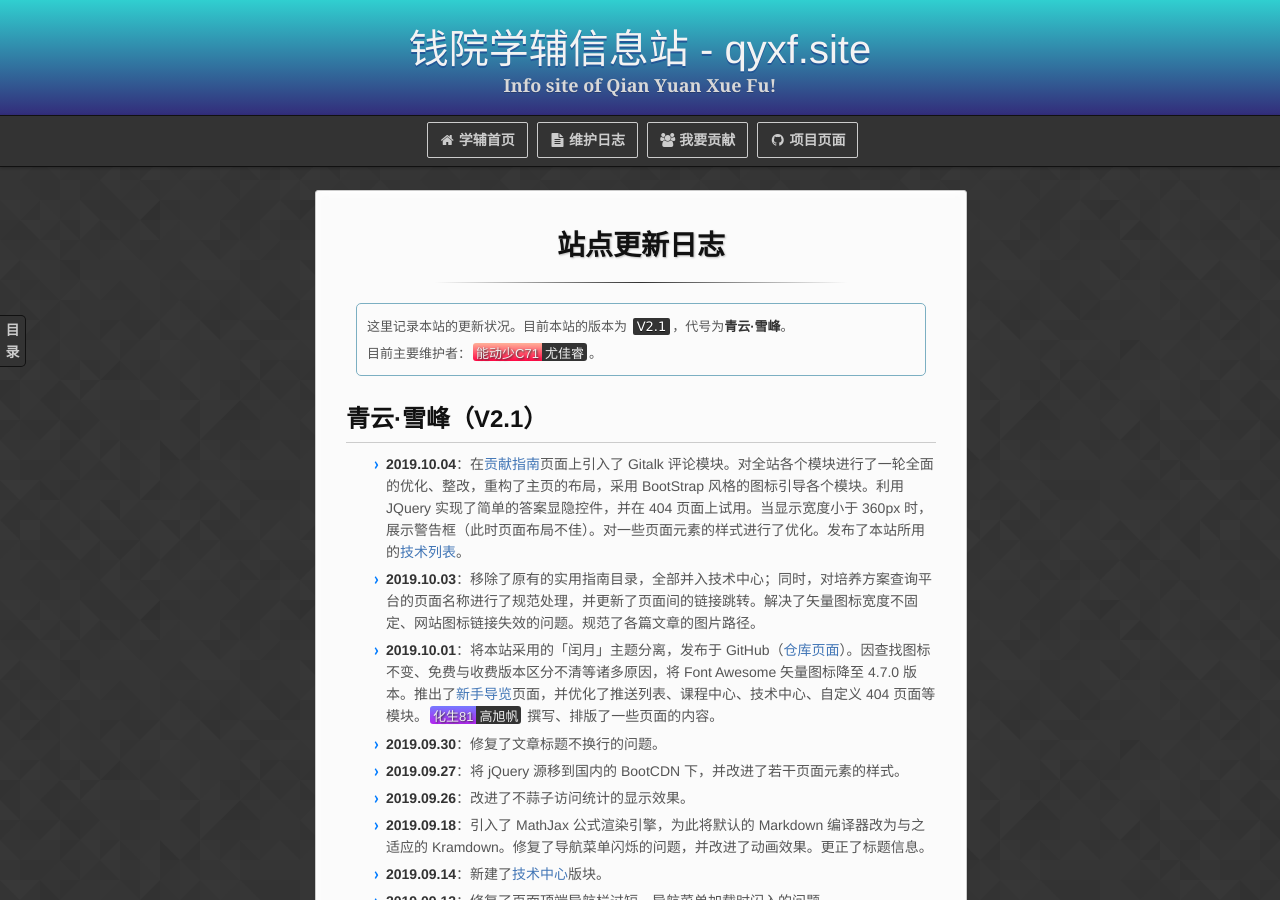
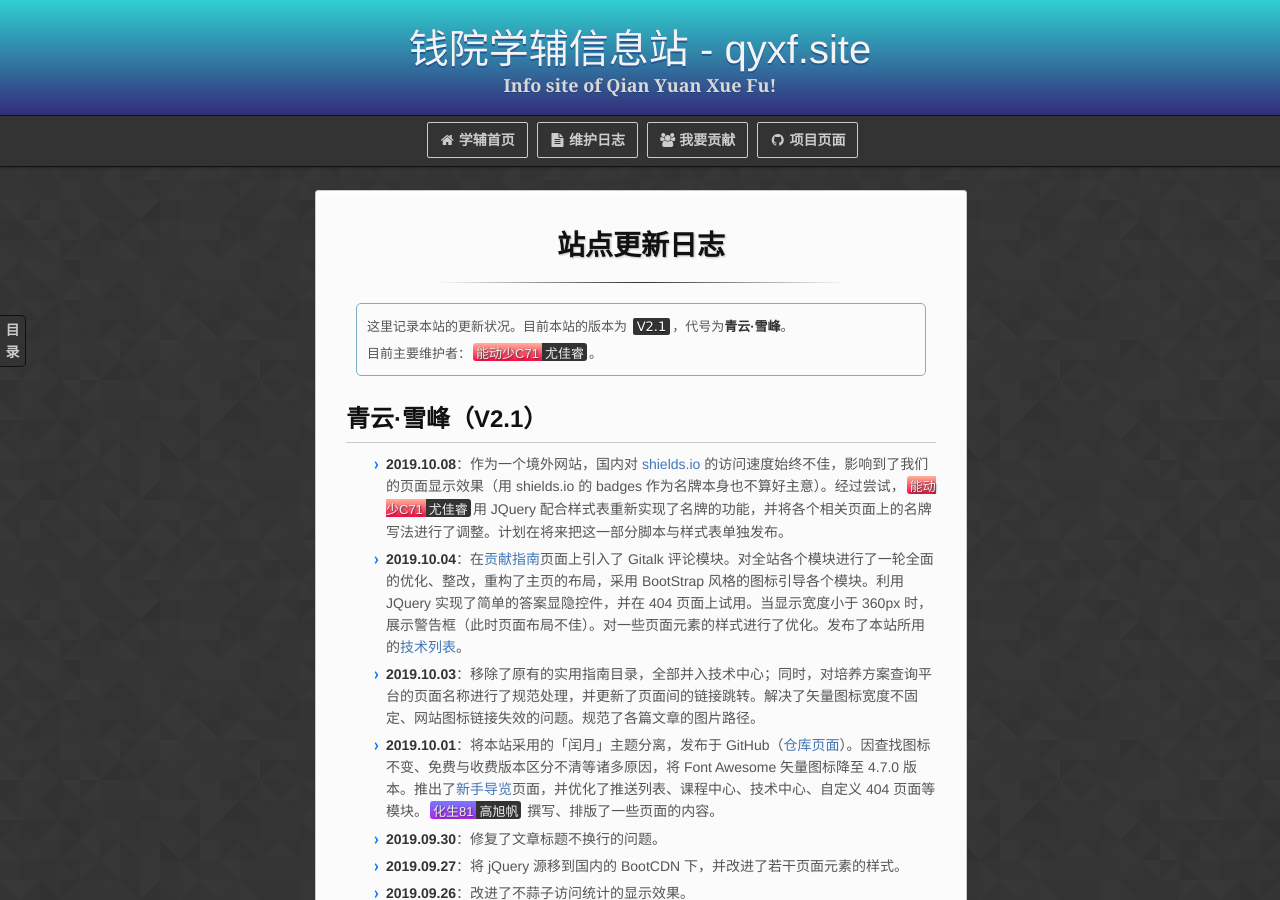
Before and after one commit to qyxf/qyxf.github.io, a Jekyll site: the page built from log.md, in a window 1280 px wide and 900 px high. Built offline with Jekyll 4.4.1, drawn with Linux system fonts in a browser that asks for light colours; some web fonts are replaced; our own code applies the rules of GitHub Pages for plain Markdown files; comment, search, counter and statistics services are not loaded; some of the changed text lies outside the part shown.

Commit message:
Update log file
Former-commit-id: a8ca86e2920058ef1a156eee919d468baaa7906b

```diff
--- a/log.md
+++ b/log.md
@@ -1,5 +1,5 @@
 ---
-date: 2019-9-13
+date: 2019-10-08
 author: '`能动少C71尤佳睿`、`自动化钱71吴思源`'
 ---
 
@@ -9,6 +9,7 @@ author: '`能动少C71尤佳睿`、`自动化钱71吴思源`'
 > 目前主要维护者：`能动少C71尤佳睿`。
 
 ## 青云·雪峰（V2.1）
+- **2019.10.08**：作为一个境外网站，国内对 [shields.io](https://shields.io) 的访问速度始终不佳，影响到了我们的页面显示效果（用 shields.io 的 badges 作为名牌本身也不算好主意）。经过尝试，`能动少C71尤佳睿`用 JQuery 配合样式表重新实现了名牌的功能，并将各个相关页面上的名牌写法进行了调整。计划在将来把这一部分脚本与样式表单独发布。
 - **2019.10.04**：在[贡献指南](/contribution)页面上引入了 Gitalk 评论模块。对全站各个模块进行了一轮全面的优化、整改，重构了主页的布局，采用 BootStrap 风格的图标引导各个模块。利用 JQuery 实现了简单的答案显隐控件，并在 404 页面上试用。当显示宽度小于 360px 时，展示警告框（此时页面布局不佳）。对一些页面元素的样式进行了优化。发布了本站所用的[技术列表](/technique/website-tech-list)。
 - **2019.10.03**：移除了原有的实用指南目录，全部并入技术中心；同时，对培养方案查询平台的页面名称进行了规范处理，并更新了页面间的链接跳转。解决了矢量图标宽度不固定、网站图标链接失效的问题。规范了各篇文章的图片路径。
 - **2019.10.01**：将本站采用的「闰月」主题分离，发布于 GitHub（[仓库页面](https://github.com/qyxf/leap-month)）。因查找图标不变、免费与收费版本区分不清等诸多原因，将 Font Awesome 矢量图标降至 4.7.0 版本。推出了[新手导览](/welcome)页面，并优化了推送列表、课程中心、技术中心、自定义 404 页面等模块。`化生81高旭帆` 撰写、排版了一些页面的内容。
```
